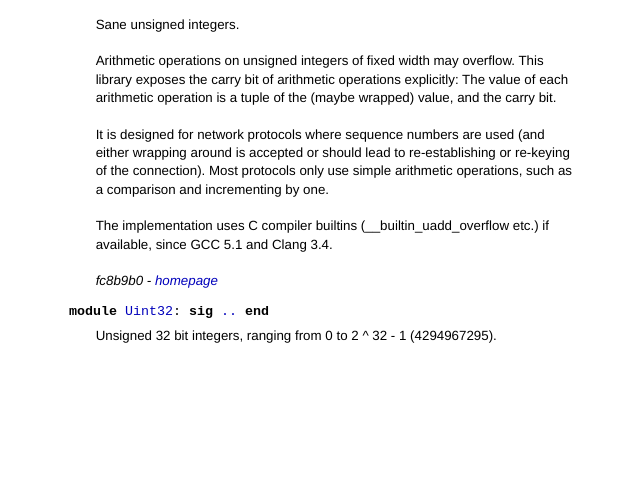
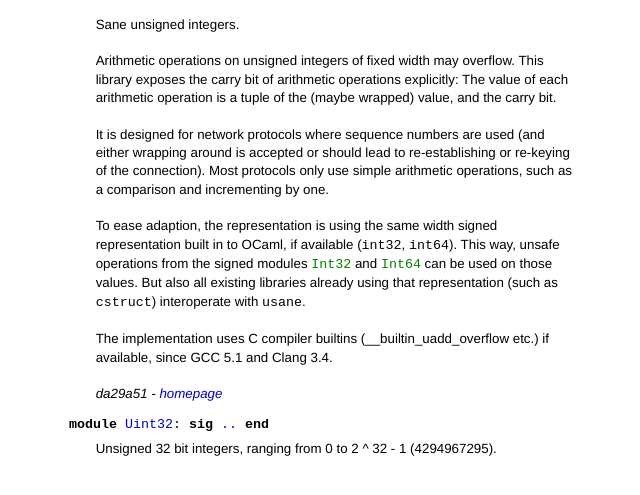
Before and after one commit to hannesm/usane, a plain HTML site: page doc/Usane.html in a window 1280 px wide. Shown: the part 131-626 px from the top of the page, without its empty margins (59-699 px from the left). Drawn offline with Linux system fonts and the light colour scheme.

Commit message:
Update usane doc to da29a51.

```diff
--- a/doc/Usane.html
+++ b/doc/Usane.html
@@ -31,11 +31,18 @@ Sane unsigned integers.
     operations, such as a comparison and incrementing by one.
 <p>
 
+    To ease adaption, the representation is using the same width signed
+    representation built in to OCaml, if available (<code class="code">int32</code>, <code class="code">int64</code>).  This
+    way, unsafe operations from the signed modules <code class="code"><span class="constructor">Int32</span></code> and <code class="code"><span class="constructor">Int64</span></code> can be
+    used on those values.  But also all existing libraries already using that
+    representation (such as <code class="code">cstruct</code>) interoperate with <code class="code">usane</code>.
+<p>
+
     The implementation uses C compiler builtins (__builtin_uadd_overflow etc.)
     if available, since GCC 5.1 and Clang 3.4.
 <p>
 
-    <em>fc8b9b0 - <a href="https://github.com/hannesm/usane ">homepage</a></em><br>
+    <em>da29a51 - <a href="https://github.com/hannesm/usane ">homepage</a></em><br>
 </div>
 <hr width="100%">
 
```
Also changed, not shown: 1 other file.
